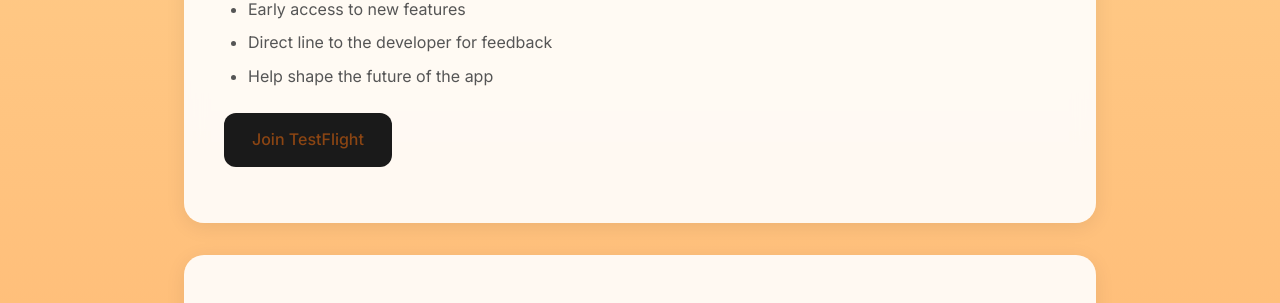
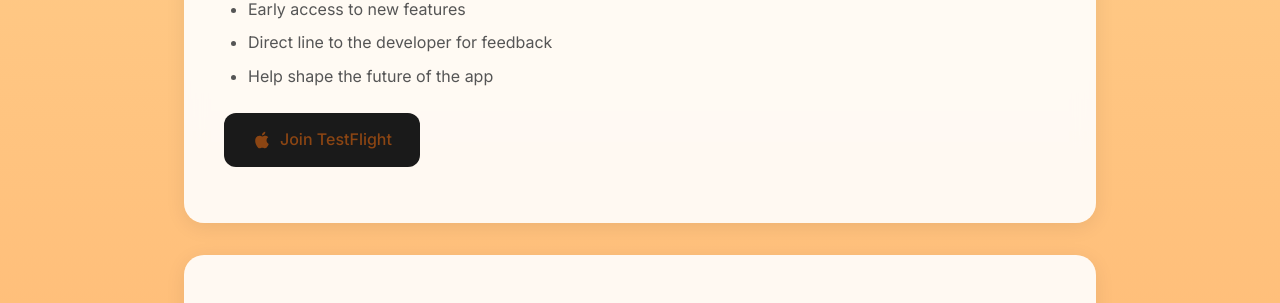
Before and after one commit to timsearle/timsearle.github.io, a Jekyll site: the page built from govision.md, in a window 1280 px wide. Shown: the part 1127-1430 px from the top of the page. Built offline with Jekyll 4.4.1, drawn with Linux system fonts in a browser that asks for light colours.

Commit message:
fix: Add Apple icon to second TestFlight button
Match the hero button style for consistency.

```diff
--- a/govision.md
+++ b/govision.md
@@ -44,7 +44,10 @@
     <li>Help shape the future of the app</li>
   </ul>
   <p style="margin-top: 1.5rem;">
-    <a href="https://testflight.apple.com/join/7CCZsHME" class="btn btn-primary">Join TestFlight</a>
+    <a href="https://testflight.apple.com/join/7CCZsHME" class="btn btn-primary">
+      <svg width="20" height="20" viewBox="0 0 24 24" fill="currentColor"><path d="M18.71 19.5c-.83 1.24-1.71 2.45-3.05 2.47-1.34.03-1.77-.79-3.29-.79-1.53 0-2 .77-3.27.82-1.31.05-2.3-1.32-3.14-2.53C4.25 17 2.94 12.45 4.7 9.39c.87-1.52 2.43-2.48 4.12-2.51 1.28-.02 2.5.87 3.29.87.78 0 2.26-1.07 3.81-.91.65.03 2.47.26 3.64 1.98-.09.06-2.17 1.28-2.15 3.81.03 3.02 2.65 4.03 2.68 4.04-.03.07-.42 1.44-1.38 2.83M13 3.5c.73-.83 1.94-1.46 2.94-1.5.13 1.17-.34 2.35-1.04 3.19-.69.85-1.83 1.51-2.95 1.42-.15-1.15.41-2.35 1.05-3.11z"/></svg>
+      Join TestFlight
+    </a>
   </p>
 </section>
 
```
